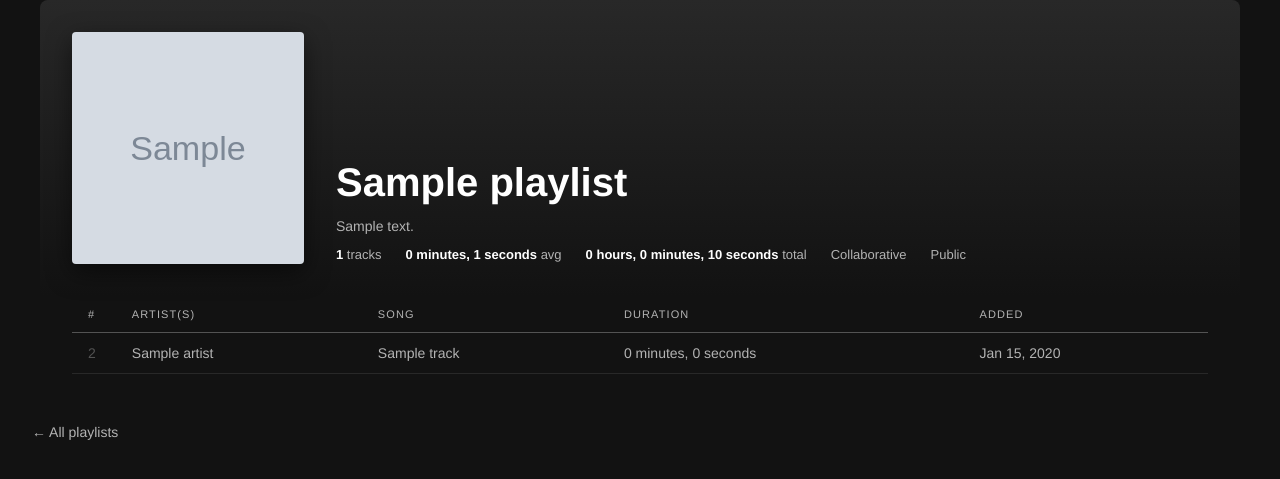
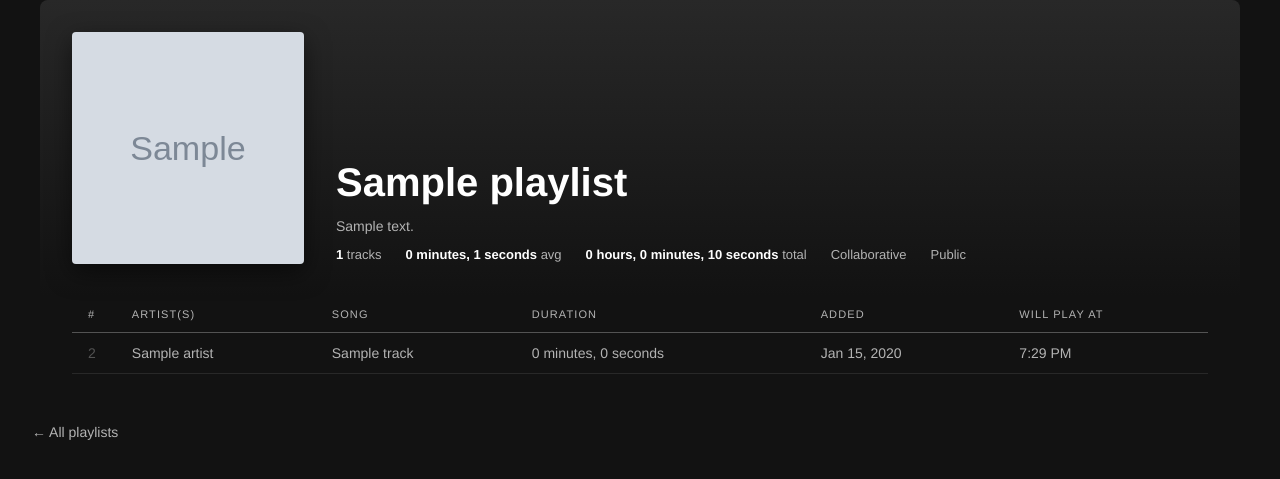
Before and after one commit to cameron-adrian/Spotify-Playlist-Assistant, a Django app: page /playlist/1/ in a window 1280 px wide. Shown: the top 479 px of the page. Run offline with Django 4.2, Linux system fonts and the light colour scheme; tables that the repository leaves empty hold one stand-in row (values such as "Sample post"); grey boxes marked "Sample" are stand-in pictures.

Commit message:
Add "Will Play At" column to playlist detail page
Shows what time each track would start playing if you pressed play
right now. Computes cumulative durations from position order and
displays the resulting clock time (e.g. "3:45 PM") for each track.

https://claude.ai/code/session_01X2BndmsgFLoU3sULwJeBfN

```diff
--- a/app/templates/app/playlist.html
+++ b/app/templates/app/playlist.html
@@ -47,6 +47,7 @@
         <th>
           <a href="?sort_by=added_at&order={% if sort_by == 'added_at' and order == 'asc' %}desc{% else %}asc{% endif %}">Added</a>
         </th>
+        <th>Will Play At</th>
       </tr>
     </thead>
     <tbody>
@@ -61,6 +62,7 @@
         <td>{{ pt.track.name }}</td>
         <td>{{ pt.track.duration_seconds|make_time_readable_minutes }}</td>
         <td>{% if pt.added_at %}{{ pt.added_at|date:"M d, Y" }}{% endif %}</td>
+        <td>{% if pt.will_play_at %}{{ pt.will_play_at|date:"g:i A" }}{% endif %}</td>
       </tr>
       {% endfor %}
     </tbody>
--- a/app/views.py
+++ b/app/views.py
@@ -1,5 +1,8 @@
+from datetime import timedelta
+
 from django.shortcuts import render, redirect, get_object_or_404
 from django.core.paginator import Paginator
+from django.utils import timezone
 
 from .models import Playlist, PlaylistTrack
 from .utils.spotify import sp, get_current_user
@@ -69,6 +72,26 @@ def playlist_detail(request, id):
     sort_field = sort_map.get(sort_by, "position")
     playlist_tracks = playlist_tracks.order_by(f"{order_prefix}{sort_field}")
 
+    # Compute "will play at" times: cumulative offset from now based on
+    # playlist position order, then attach to each track for display.
+    now = timezone.now()
+    tracks_in_position_order = (
+        PlaylistTrack.objects
+        .filter(playlist=playlist)
+        .select_related("track")
+        .order_by("position")
+    )
+    cumulative_ms = 0
+    will_play_at_map = {}  # position -> datetime
+    for pt in tracks_in_position_order:
+        will_play_at_map[pt.position] = now + timedelta(milliseconds=cumulative_ms)
+        cumulative_ms += pt.track.duration_ms
+
+    # Attach will_play_at to the evaluated queryset
+    playlist_tracks = list(playlist_tracks)
+    for pt in playlist_tracks:
+        pt.will_play_at = will_play_at_map.get(pt.position)
+
     context = {
         "playlist": playlist,
         "playlist_tracks": playlist_tracks,
```
